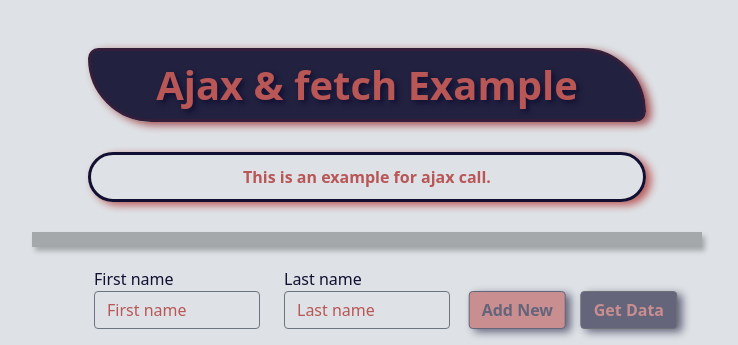
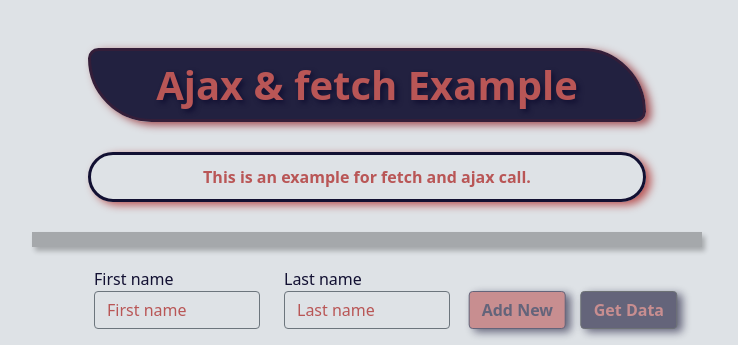
Before and after one commit to AMGit21/fetch-ajax-mysql-php, a PHP site: page / in a window 1280 px wide. Shown: the top 345 px of the page, without its empty margins (273-1011 px from the left). Run offline with PHP 8.4, Linux system fonts and the light colour scheme.

Commit message:
new commit

```diff
--- a/ajax.js
+++ b/fetch_&_ajax.js
@@ -25,8 +25,9 @@ const get_allPerson = async(url) => {
         console.log(received_data);
         let tbody_person = '';
         Object.keys(received_data).forEach(person => {
+            // console.log(received_data[person]);
             let person_record = `<tr class='table'>
-            <td>${received_data[person].fname}</td>
+            <td>${received_data[person]['fname']}</td>
             <td>${received_data[person].lname}</td>
             </tr>`;
             tbody_person += person_record;
@@ -138,30 +139,35 @@ const animate_getMessage = getMessage.animate(
 // using ajax
 
 // $(document).ready(function() {
-//     $('#add_new').click(function(e) {
+
+//     $('#add_new').click(function(e) { //document.getElementById('add_new').addEventListener("click", ()=>{...});
 //         e.preventDefault();
-//         var fname = $("#fname").val();
+//         var fname = $("#fname").val(); //document.getElementById('fname').value;
 //         var lname = $("#lname").val();
-//         $.ajax({
-//             type: "POST",
-//             url: "./insert_person.php",
-//             dataType: "json",
-//             data: { fname: fname, lname: lname },
-//             success: function(received_data) {
-//                 console.log(received_data);
-//                 document.getElementById('message').innerHTML = ` <div id="message" class="alert alert-secondary alert-dismissible fade show">
+//         if (fname && lname && fname.length > 3 && !fname.trim() && lname.length > 3 && !lname.trim()) {
+//             fname = fname.trim();
+//             lname = lname.trim();
+//             $.ajax({
+//                 type: "POST",
+//                 url: "./insert_person.php",
+//                 dataType: "json",
+//                 data: { fname: fname, lname: lname },
+//                 success: function(received_data) {
+//                     console.log(received_data);
+//                     document.getElementById('message').innerHTML = ` <div id="message" class="alert alert-secondary alert-dismissible fade show">
 //                     <button type="button" class="btn-close" data-bs-dismiss="alert"></button>
 //                     <strong style="color: #121032">Remark:</strong> <span style="color: #B95656">${received_data['message']}.</span>
 //                   </div>`;
-//                 if (received_data['first_name']) {
-//                     document.getElementById('tbody_info_person').innerHTML +=
-//                         `<tr><td>${received_data["first_name"]}</td><td>${received_data["last_name"]}</td></tr>`;
+//                     if (received_data['first_name']) {
+//                         document.getElementById('tbody_info_person').innerHTML +=
+//                             `<tr><td>${received_data["first_name"]}</td><td>${received_data["last_name"]}</td></tr>`;
+//                     }
+//                 },
+//                 error: function(request, status, error) {
+//                     console.log(error);
 //                 }
-//             },
-//             error: function(request, status, error) {
-//                 console.log(error);
-//             }
-//         });
+//             });
+//         } else alert("please enter the data");
 //     });
 // });
 //  ***************************************************************************
--- a/index.php
+++ b/index.php
@@ -75,7 +75,7 @@
         }
         label{
             color: #121032;
-            z-index: 3 !important;
+            z-index: 1 !important;
             position: relative;
         }
         .hr {
@@ -93,9 +93,10 @@
     <div class="container mt-5">
         <h1 id="title" class="txt">Ajax & fetch Example</h1>
         <p class="txt" style="border-radius: 200px 200px 200px 200px;
-            text-shadow: none;">This is an example for ajax call.</p>
+            text-shadow: none;">This is an example for fetch and ajax call.</p>
 
-        <!-- first row --> <hr class="hr">
+        <!-- first row -->
+        <hr class="hr">
         <div class="row mt-3">
 
             <div class="col-sm-3"></div>
@@ -139,7 +140,7 @@
         </div>
         <hr class="hr">
 
-        <script src="./ajax.js"></script>
+        <script src="./fetch_&_ajax.js"></script>
         <!-- Latest compiled JavaScript -->
         <script src="https://cdn.jsdelivr.net/npm/bootstrap@5.1.2/dist/js/bootstrap.bundle.min.js"></script>
 </body>
--- a/insert_person.php
+++ b/insert_person.php
@@ -42,6 +42,6 @@ if ($_SERVER['REQUEST_METHOD'] == 'POST') {
         $msg = "please enter the data";
 
     $data["message"] = $msg;
-    echo json_encode($data);
+    echo json_encode($data);// $data=[first_name=>$fn,last_name=>$ln,$message=>$msg]
 }
 ?>
```
